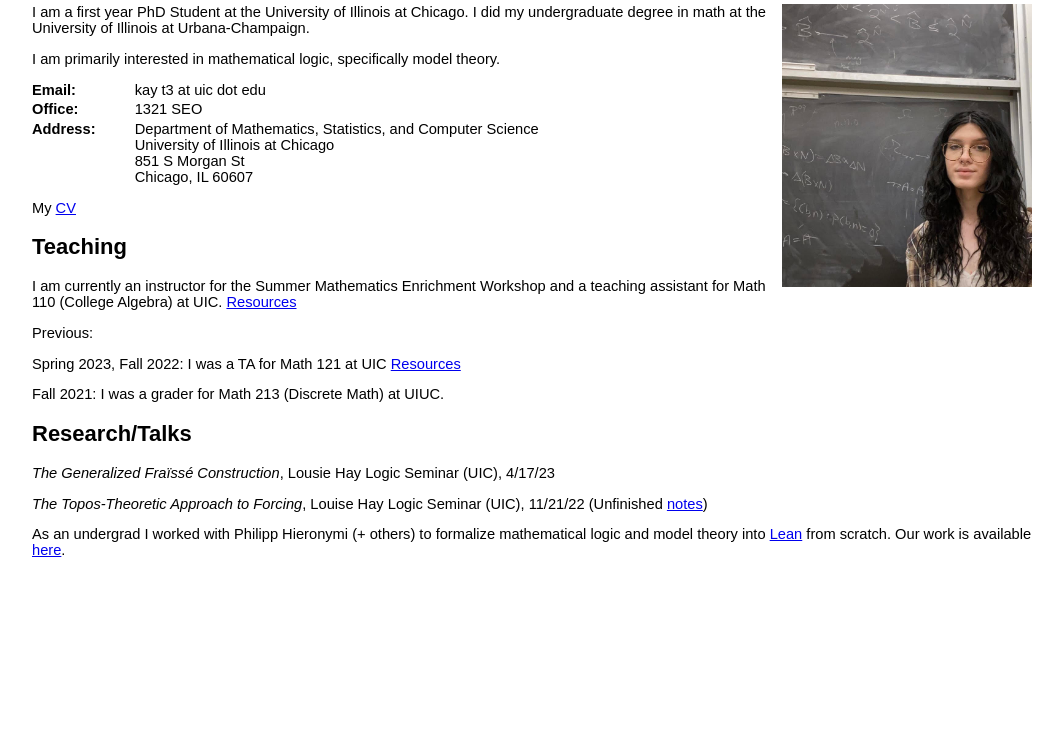
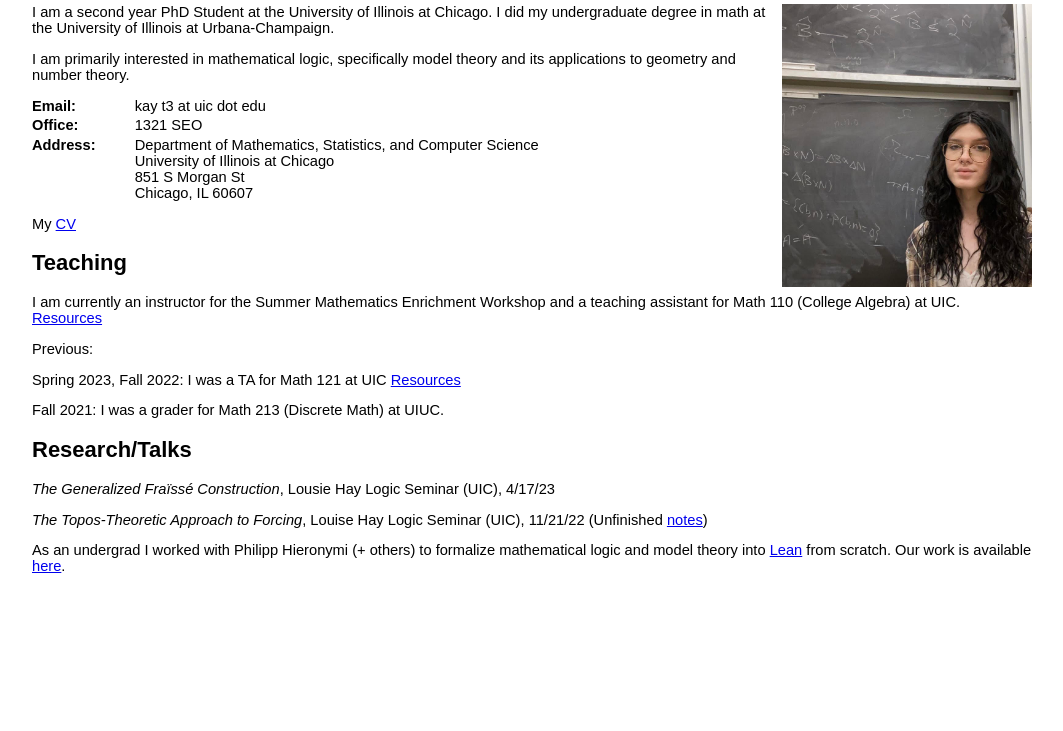
Before and after one commit to kaythmp/kaythmp.github.io, a plain HTML site: page index.html in a window 1280 px wide. Shown: the part 69-800 px from the top of the page, without its empty margins (108-1171 px from the left). Drawn offline with nearby package versions, Linux system fonts and the light colour scheme.

Commit message:
fix year and interests

```diff
--- a/index.html
+++ b/index.html
@@ -14,8 +14,8 @@
         <h1>Kay Thompson</h1>
         <img style="float: right;" src="photo.jpg" width="250" height="283"/>
 
-        <p>I am a first year PhD Student at the University of Illinois at Chicago. I did my undergraduate degree in math at the University of Illinois at Urbana-Champaign.</p>
-        <p>I am primarily interested in mathematical logic, specifically model theory.</p>
+        <p>I am a second year PhD Student at the University of Illinois at Chicago. I did my undergraduate degree in math at the University of Illinois at Urbana-Champaign.</p>
+        <p>I am primarily interested in mathematical logic, specifically model theory and its applications to geometry and number theory.</p>
         <dl>
             <dt>Email:</dt><dd>kay t3 at uic dot edu</dd>
             <dt>Office:</dt><dd>1321 SEO</dd>
```
